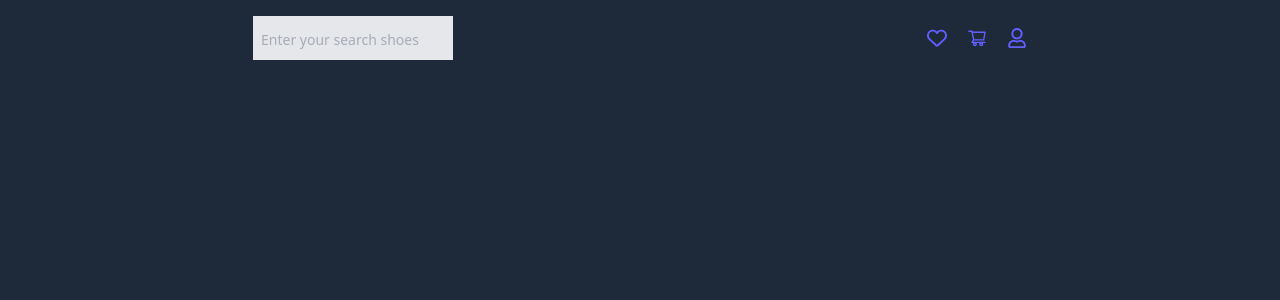
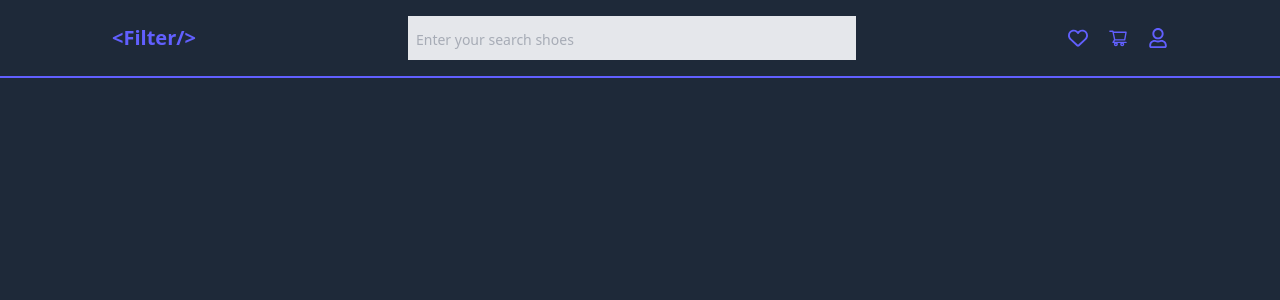
Before and after one commit to lucho20pt/react-demos, a React (Vite) app in the folder 03-RefreshProjects/10-advance-filtering/: page / in a window 1280 px wide. Shown: the top 300 px of the page. Built offline with nearby package versions, Linux system fonts and the light colour scheme.

Commit message:
upd: 10-advance-filtering => Header

```diff
--- a/03-RefreshProjects/10-advance-filtering/src/App.jsx
+++ b/03-RefreshProjects/10-advance-filtering/src/App.jsx
@@ -1,8 +1,11 @@
-import Header from './components/Header/Header'
+import Header from './components/header/Header'
 
 const App = () => {
   return (
-    <div className="flex flex-col items-center text-center bg-gray-800 h-screen">
+    <div
+      className="flex flex-col items-center h-screen
+      text-center bg-gray-800 text-white"
+    >
       <Header />
     </div>
   )
--- a/03-RefreshProjects/10-advance-filtering/src/components/Header/Header.jsx
+++ b/03-RefreshProjects/10-advance-filtering/src/components/Header/Header.jsx
@@ -1,13 +1,13 @@
 import Navigation from './Navigation'
+import Search from './Search'
 
 const Header = () => {
+  const logo = '<Filter/>'
   return (
-    <header className="w-full flex flex-row justify-around items-center p-4 text-indigo-500">
-      <input
-        type="text"
-        placeholder="Enter your search shoes"
-        className="w-[200px] p-2 w-1/2 bg-gray-200 placeholder:text-sm text-lg text-gray-500"
-      />
+    <header className="w-full flex flex-row justify-around items-center p-4 gap-5
+    text-indigo-500 border-b-2">
+      <h1 className="text-xl font-bold">{logo}</h1>
+      <Search />
       <Navigation />
     </header>
   )
--- /dev/null
+++ b/03-RefreshProjects/10-advance-filtering/src/components/Header/Search.jsx
@@ -0,0 +1,12 @@
+
+const Search = () => {
+  return (
+    <input
+        type="text"
+        placeholder="Enter your search shoes"
+        className="p-2 w-1/2 max-w-md bg-gray-200 placeholder:text-sm text-lg text-gray-500"
+      />
+  )
+}
+
+export default Search
```
